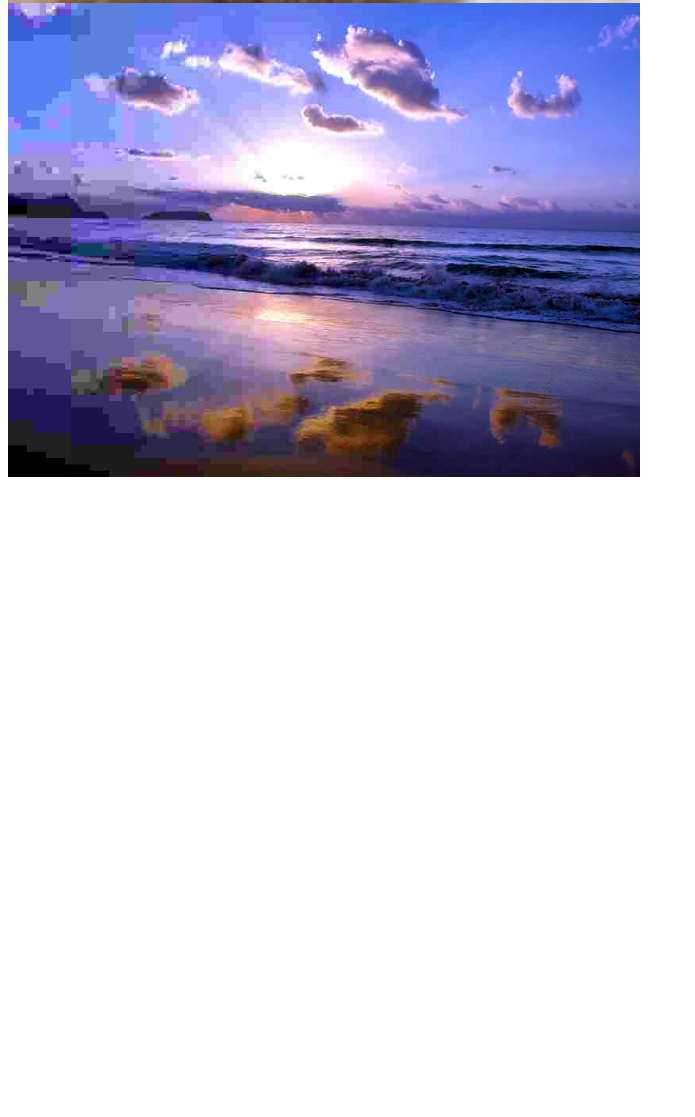
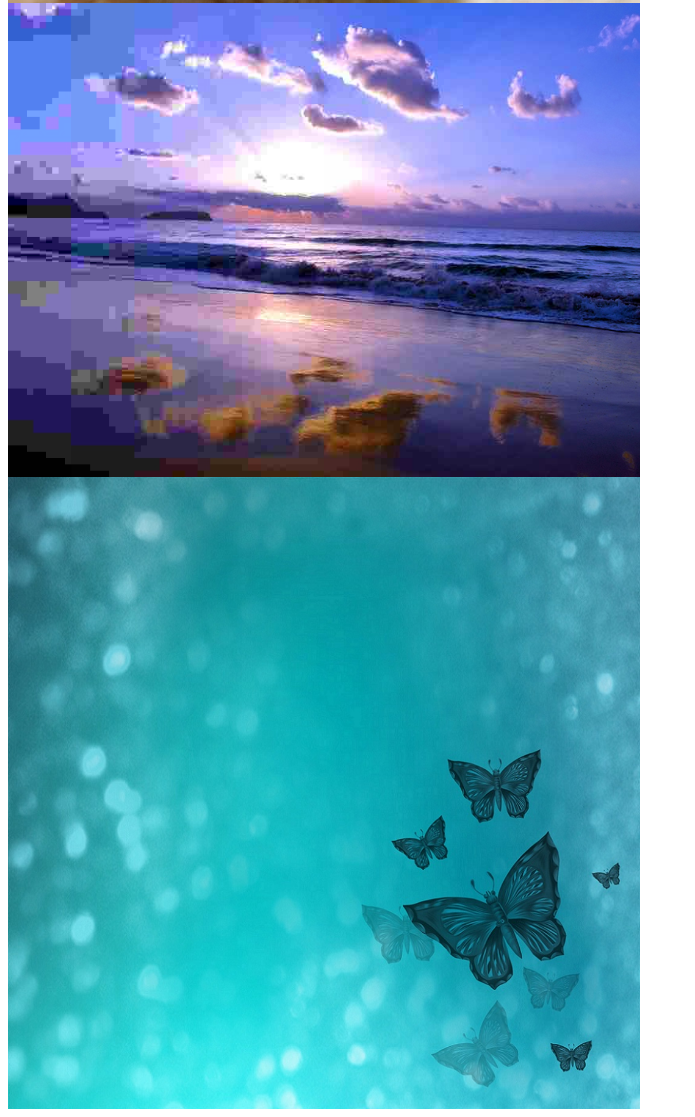
Before and after one commit to neelimapodipireddy/my-web, a plain HTML site: page index.html in a window 1280 px wide. Shown: the part 1888-3005 px from the top of the page, without its empty margins (0-695 px from the left). Before the commit the page ends 2373 px from the top, so only its background shows below. Drawn offline with Linux system fonts and the light colour scheme.

Commit message:
simple message

```diff
--- a/index.html
+++ b/index.html
@@ -1,3 +1,4 @@
+
 <html>													<head>
 	<title>Neelima</title>
 	</head>
@@ -8,5 +9,6 @@
 	<img src="dog.jpg" width="50%">
 	<img src="cat.jpg" width="50%">
 	<img src="sky.jpg" width="50%">
+	<img src="sample.jpg" width="50%">
 	</body>
 </html>
```
Also changed, not shown: sample.jpg (added).
